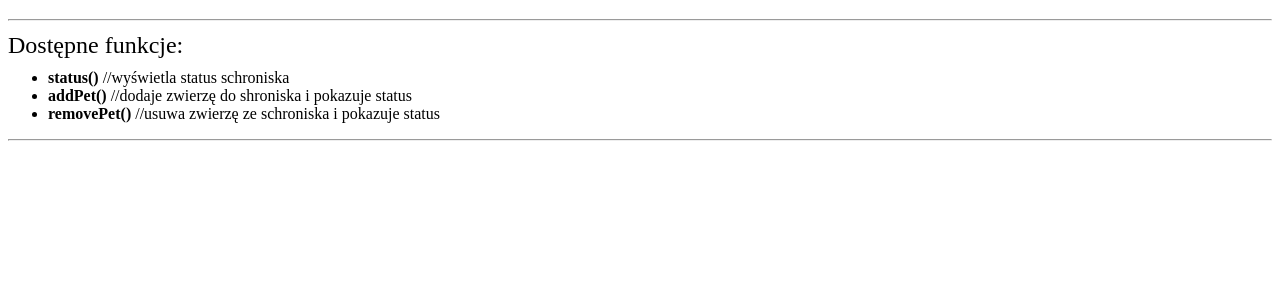
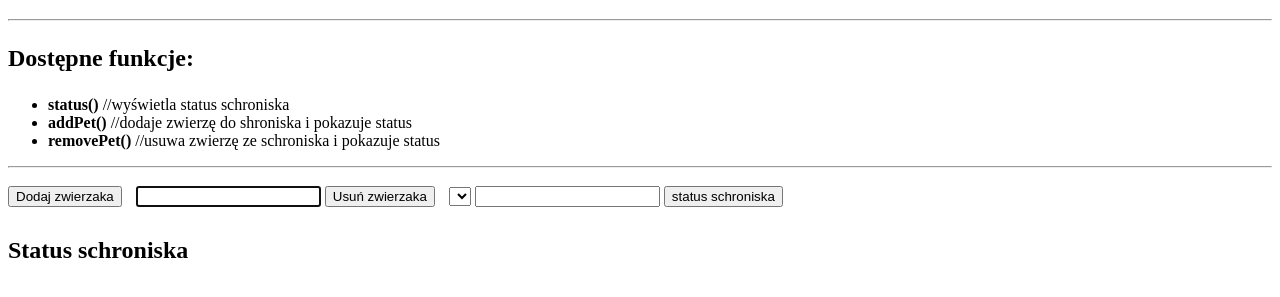
Before and after one commit to LukaszGreiner/Animal-shelter-Manager, a plain HTML site: page index.html in a window 1280 px wide. Shown: the part 61-358 px from the top of the page. Drawn offline with Linux system fonts and the light colour scheme.

Commit message:
simple UI, buttons & inputs

```diff
--- a/index.html
+++ b/index.html
@@ -1,19 +1,34 @@
 <!DOCTYPE html>
 <html lang="en">
+
 <head>
     <meta charset="UTF-8">
+    <meta name="viewport" content="width=device-width, initial-scale=1" />
     <title>Menadżer schroniska</title>
     <style>
         p:first-of-type {
             font-size: 1.5em;
-            line-height: 0px;
+            font-weight: bold;
+        }
 
+        .main input {
+            margin: 10px 0;
         }
+        .btn {
+            display: inline-block;
+            margin-right: 10px;
+        }
+        .red {
+            background-color: red;
+            font-weight: bold;
+        }
+
     </style>
 </head>
+
 <body>
-   <h1>Menadżer schroniska</h1>
-   <hr>
+    <h1>Menadżer schroniska</h1>
+    <hr>
     <p>Dostępne funkcje: </p>
     <ul>
         <li><b>status()</b> //wyświetla status schroniska</li>
@@ -22,7 +37,25 @@
     </ul>
     <hr>
 
+    <section class="main" id="main">
+        <button type="button" id="addPetBtn" class="btn ">Dodaj zwierzaka</button>
+            <input type="text" id="addPetInput" autofocus>
+
+        <button type="button" id="remPetBtn" class="btn ">Usuń zwierzaka</button>
+            <select name="pet" id="selectPet"></select>
+            <input type='search' id="remPetInput" autofocus>
+
+
+        <button type="button" id="statusBtn" class="btn ">status schroniska</button>
+    </section>
+        <h2>Status schroniska</h2>
+    <div id="statusDiv" class="statusDiv">
+
+    </div>
+
+
     <!--skrypty-->
     <script src="script.js"></script>
 </body>
+
 </html>
```
